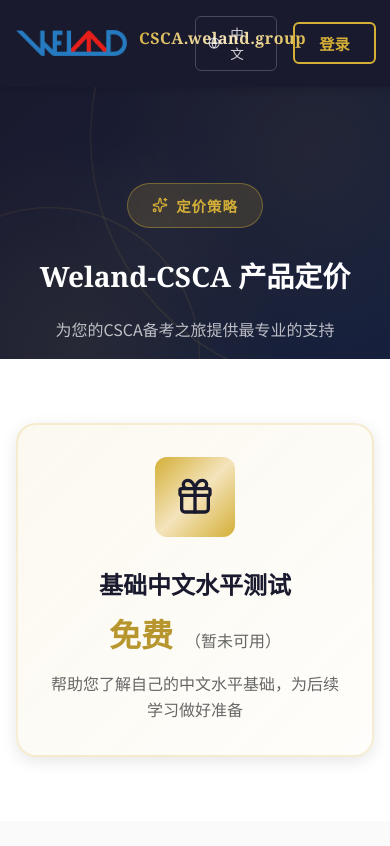
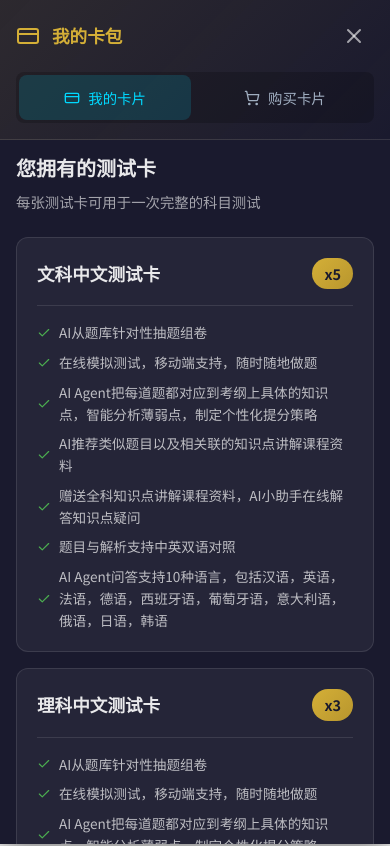
Before and after one commit to GuoYangtuo/WelandCSCA, a React (Vite) app in the folder client/: page /pricing in a window 390 px wide. Shown: the top 846 px of the page. Built offline with nearby package versions, Linux system fonts and the light colour scheme.

Commit message:
暂时阻挡进入定价页面

```diff
--- a/client/src/components/CardWalletModal.css
+++ b/client/src/components/CardWalletModal.css
@@ -85,7 +85,7 @@
 }
 
 /* ===== Modal Content ===== */
-.modal-content {
+.card-wallet-modal-content {
   flex: 1;
   overflow-y: auto;
   padding: 2rem;
@@ -407,7 +407,7 @@
     flex: 1;
   }
 
-  .modal-content {
+  .card-wallet-modal-content {
     padding: 1.5rem;
   }
 
@@ -451,7 +451,7 @@
     height: 16px;
   }
 
-  .modal-content {
+  .card-wallet-modal-content {
     padding: 1rem;
   }
 
--- a/client/src/components/CardWalletModal.tsx
+++ b/client/src/components/CardWalletModal.tsx
@@ -132,7 +132,7 @@
           </button>
         </div>
 
-        <div className="modal-content">
+        <div className="card-wallet-modal-content">
           {activeTab === 'wallet' ? (
             <div className="wallet-content">
               <div className="wallet-summary">
--- a/client/src/pages/BasicTest.tsx
+++ b/client/src/pages/BasicTest.tsx
@@ -64,7 +64,7 @@
   const loadQuestions = useCallback(async () => {
     try {
       setLoading(true);
-      const response = await questionAPI.getAll({ limit: 10 });
+      const response = await questionAPI.getAll({ category: '中文', limit: 10 });
       console.log(response.data);
       const questionsData = response.data.map((q: any) => ({
         ...q,
--- a/client/src/pages/Pricing.tsx
+++ b/client/src/pages/Pricing.tsx
@@ -1,5 +1,9 @@
-import React from 'react';
+import React, { useState, useEffect } from 'react';
 import { useLanguage } from '../contexts/LanguageContext';
+import { useAuth } from '../contexts/AuthContext';
+import { useNavigate } from 'react-router-dom';
+import api from '../services/api';
+import CardWalletModal from '../components/CardWalletModal';
 import {
   Check,
   Sparkles,
@@ -17,6 +21,59 @@
 
 const Pricing: React.FC = () => {
   const { t } = useLanguage();
+  const { isAuthenticated, isLoading: authLoading } = useAuth();
+  const navigate = useNavigate();
+  const [isAdmin, setIsAdmin] = useState<boolean | null>(null);
+  const [showWalletModal, setShowWalletModal] = useState(false);
+
+  // 检查是否是admin用户
+  useEffect(() => {
+    const checkAdmin = async () => {
+      if (authLoading) return;
+
+      if (!isAuthenticated) {
+        // 未登录用户也重定向，并显示钱包弹窗
+        setIsAdmin(false);
+        setShowWalletModal(true);
+        return;
+      }
+
+      try {
+        await api.get('/admin/check');
+        setIsAdmin(true);
+      } catch (error) {
+        setIsAdmin(false);
+        setShowWalletModal(true);
+      }
+    };
+
+    checkAdmin();
+  }, [isAuthenticated, authLoading]);
+
+  // 非admin用户显示钱包弹窗
+  if (isAdmin === false) {
+    return (
+      <div className="pricing-page">
+        {showWalletModal && (
+          <CardWalletModal onClose={() => {
+            setShowWalletModal(false);
+            navigate('/');
+          }} />
+        )}
+      </div>
+    );
+  }
+
+  // 加载中状态
+  if (isAdmin === null) {
+    return (
+      <div className="pricing-page">
+        <div style={{ display: 'flex', justifyContent: 'center', alignItems: 'center', height: '50vh' }}>
+          <p>加载中...</p>
+        </div>
+      </div>
+    );
+  }
 
   const features = [
     {
```
Also changed, not shown: 1 other file (tests, documents, lock files or other folders).
